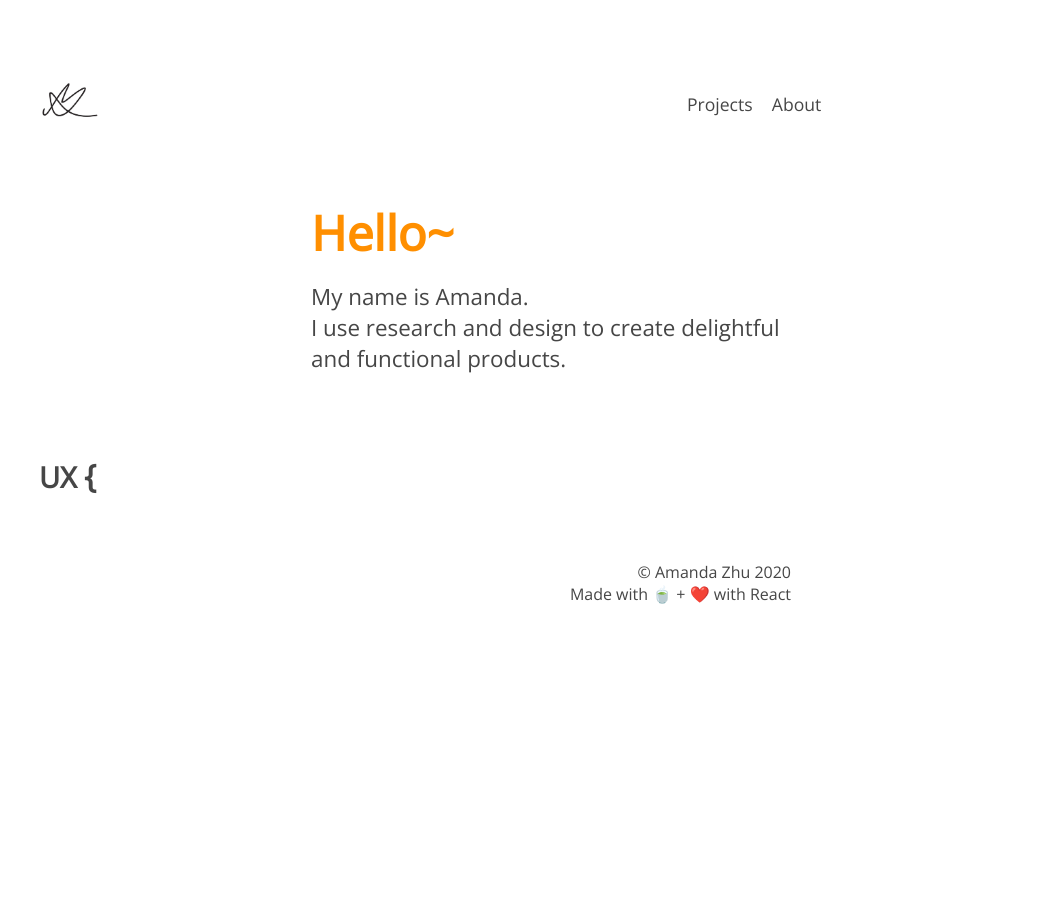
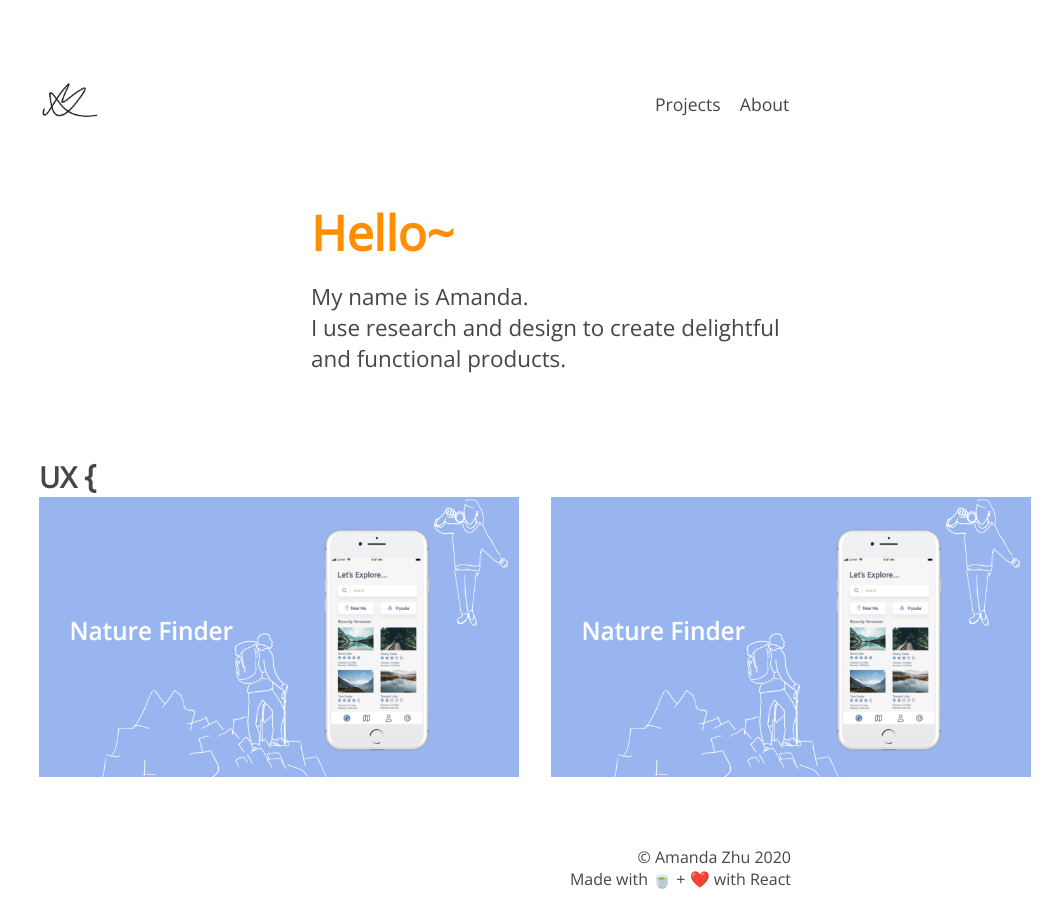
Before and after one commit to azhu98/UXportfolio, a React (Create React App) app: page / in a window 1280 px wide. Shown: the whole page, without its empty margins (225-1280 px from the left). Before the commit the page ends 800 px from the top, so only its background shows below. Built offline with nearby package versions, Linux system fonts and the light colour scheme.

Commit message:
update projects

```diff
--- a/src/App.css
+++ b/src/App.css
@@ -24,7 +24,7 @@
 }
 
 .sections-wrap {
-    margin-right: 14rem;
+    margin-right: 16rem;
     display: flex;
     align-items: center;
     position: absolute;
@@ -44,6 +44,20 @@
   text-decoration: none;
   font-size: 1.1rem;
 }
+
+li:hover a {
+  color: #FF8F00;
+  font-weight: bold;
+}
+
+.projects-grid{
+  padding-left: 16rem;
+  padding-right: 16rem;
+  display: grid;
+  grid-template-columns: repeat(2,1fr);
+  grid-gap: 2rem;
+}
+
 
 .hamburger {
   background-color: transparent;
--- /dev/null
+++ b/src/components/project.js
@@ -0,0 +1,16 @@
+import React, { Component } from 'react';
+
+class Project extends Component {
+    state = {  }
+    render() {
+        return (
+        <div className='project'>
+        <a href={this.props.url} target='_self'>
+            <img src={this.props.imageSrc} alt={this.props.title}  height='280' width='480'></img>
+        </a>
+        </div>
+        )
+    }
+}
+
+export default Project;
--- a/src/components/projects.js
+++ b/src/components/projects.js
@@ -1,8 +1,40 @@
-import React from 'react'
+import React, { Component } from 'react'
 import '../App.css'
 
+import data from '../projectdata';
+import Project from './project';
+
+
+{/*}
 function Projects() {
     return (
+
+        <header className="intro">
+            <div className="subheading1">
+                Hello~
+            </div>
+            <div className="body-text">
+                My name is Amanda. <br />
+                I use research and design to create delightful and functional products.
+            </div>
+            <div className="subheading2">
+                UX <div className="specialSize"> &#123; </div>
+                <div className="projects">
+                    <img src={ naturefinder } alt="naturefinder" class = "image" />
+                </div>
+            </div>
+
+         </header>
+    )
+
+
+}
+*/}
+
+class Projects extends Component {
+    state = {  }
+    render() {
+        return (<div>
         <header className="intro">
             <div className="subheading1">
                 Hello~
@@ -14,8 +46,16 @@ function Projects() {
             <div className="subheading2">
                 UX <div className="specialSize"> &#123; </div>
             </div>
-        </header>
-    )
+         </header>
+        <div className='projects-grid'>
+                {data.projects.map((project)=>(
+                    <Project key={project.id}
+                             imageSrc = {project.imageSrc}
+                     ></Project>
+                ))}
+        </div>
+        </div>  );
+    }
 }
 
 export default Projects
--- /dev/null
+++ b/src/projectdata.js
@@ -0,0 +1,14 @@
+import naturefinder from './Naturefinder_D.png'
+
+export default {
+    projects:[
+        {
+             id: 1,
+             imageSrc: naturefinder,
+         },
+         {
+             id: 2,
+             imageSrc: naturefinder,
+         }
+    ]
+}
```
Also changed, not shown: src/Naturefinder_D.png (added).
